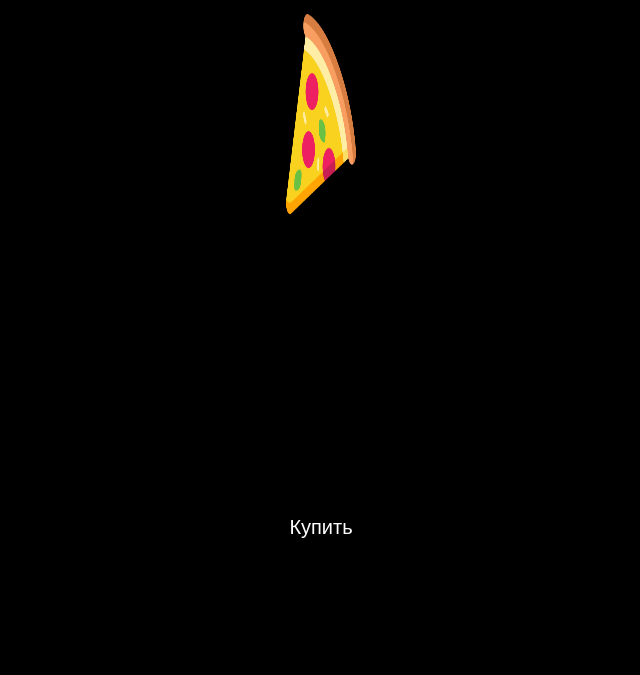
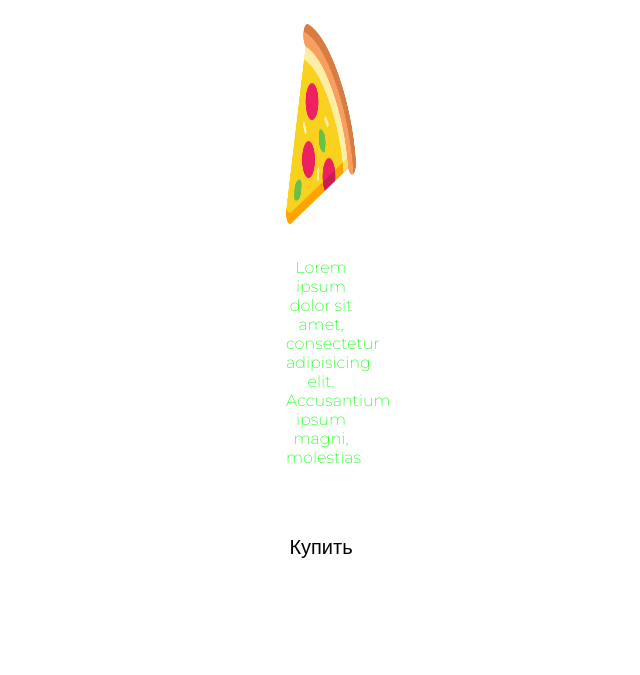
Before and after one commit to Allowenn/Html, a plain HTML site: page index.html in a window 1280 px wide. Shown: the part 125-800 px from the top of the page, without its empty margins (319-959 px from the left). Drawn offline with Linux system fonts and the light colour scheme.

Commit message:
index.html

```diff
--- a/index.html
+++ b/index.html
@@ -8,15 +8,6 @@
     <title>Shop</title>
     <link rel="stylesheet" href="https://fonts.googleapis.com/css2?family=Montserrat:wght@200;500&display=swap">
     <style>
-
-
-        :root {
-        --tg-theme-text-color: #000000;
-        --tg-theme-button-color: #ffffff;
-        --tg-theme-button-text-color: #000000;
-        --tg-theme-secondary-bg-color: #ffffff;
-        }
-
 
         * {
             margin: 0;
@@ -44,12 +35,13 @@
 
         img {
             width: 70px;
-            margin: 20px;
+            margin: 30px auto;
         }
 
         p {
             width: 70px;
             margin: 0 auto;
+            color: rgb(0, 255, 0);
         }
 
         button {
```
